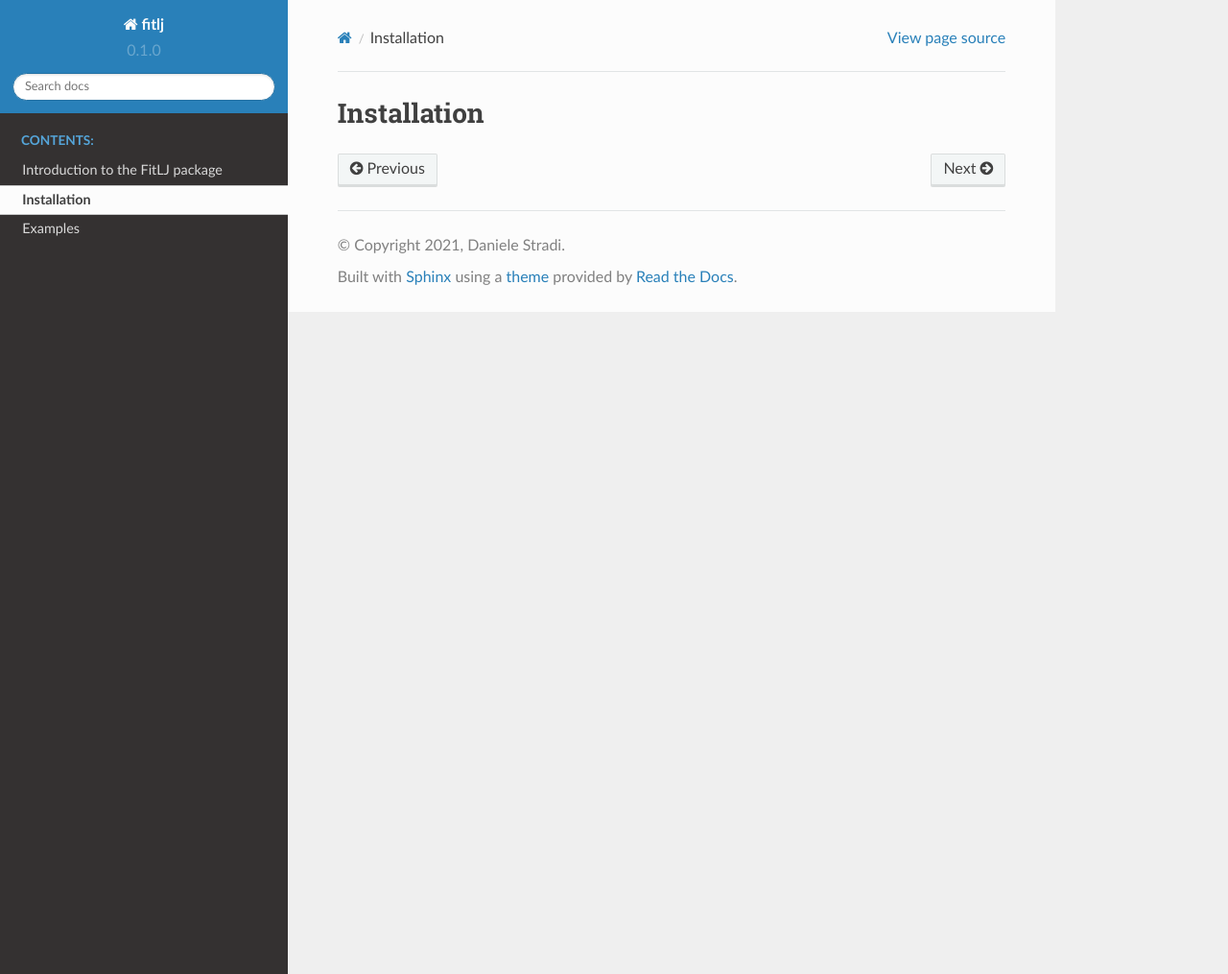
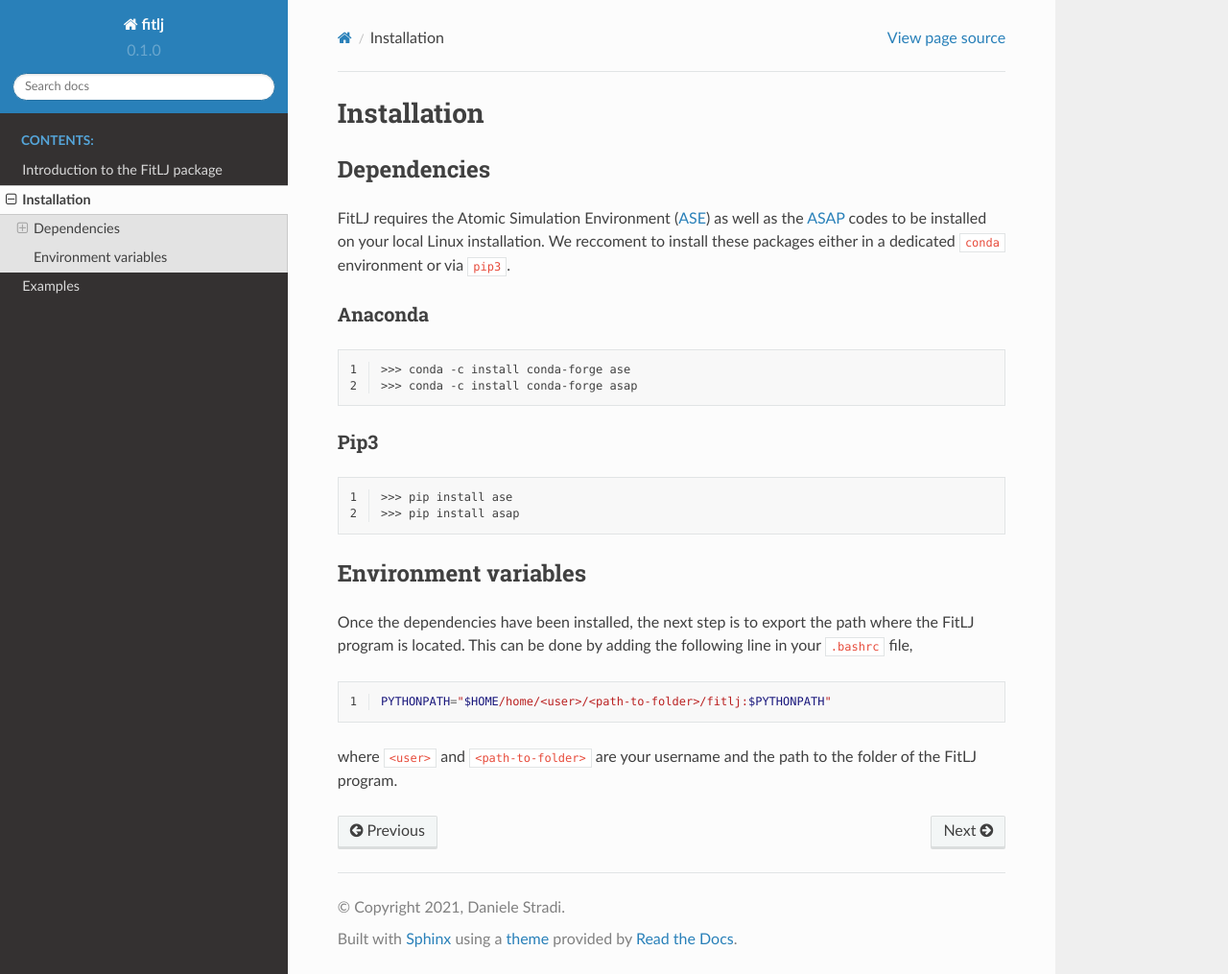
Before and after one commit to danistradi84/FitLJ, a Sphinx documentation site: the page built from docs/main/installation.rst, in a window 1280 px wide and 1015 px high. Shown: the whole window at 96% size. Built offline with Sphinx 7.4.7 and the Read the Docs theme 2.0.0, drawn with Linux system fonts in a browser that asks for light colours.

Commit message:
#14 - Documentation: installation

```diff
--- a/docs/index.rst
+++ b/docs/index.rst
@@ -3,8 +3,8 @@
    You can adapt this file completely to your liking, but it should at least
    contain the root `toctree` directive.
 
-Welcome to fitlj's documentation!
-==========================================================
+Welcome to FitLJ's documentation!
+=================================
 
 .. toctree::
   :maxdepth: 2
--- a/docs/main/installation.rst
+++ b/docs/main/installation.rst
@@ -1,2 +1,36 @@
 Installation
 ============
+
+Dependencies
+------------
+FitLJ requires the Atomic Simulation Environment (`ASE <https://wiki.fysik.dtu.dk/ase/>`_) as well as the `ASAP <https://wiki.fysik.dtu.dk/asap>`_ codes to be installed on your local Linux installation. We reccoment to install these packages either in a dedicated ``conda`` environment or via ``pip3``.
+
+Anaconda
+********
+
+.. code-block:: bash
+   :linenos:
+
+   >>> conda -c install conda-forge ase
+   >>> conda -c install conda-forge asap
+
+Pip3
+****
+
+.. code-block:: bash
+   :linenos:
+
+   >>> pip install ase
+   >>> pip install asap
+
+Environment variables
+---------------------
+
+Once the dependencies have been installed, the next step is to export the path where the FitLJ program is located. This can be done by adding the following line in your ``.bashrc`` file,
+
+.. code-block:: bash
+   :linenos:
+
+   PYTHONPATH="$HOME/home/<user>/<path-to-folder>/fitlj:$PYTHONPATH"
+
+where ``<user>`` and ``<path-to-folder>`` are your username and the path to the folder of the FitLJ program.
```
